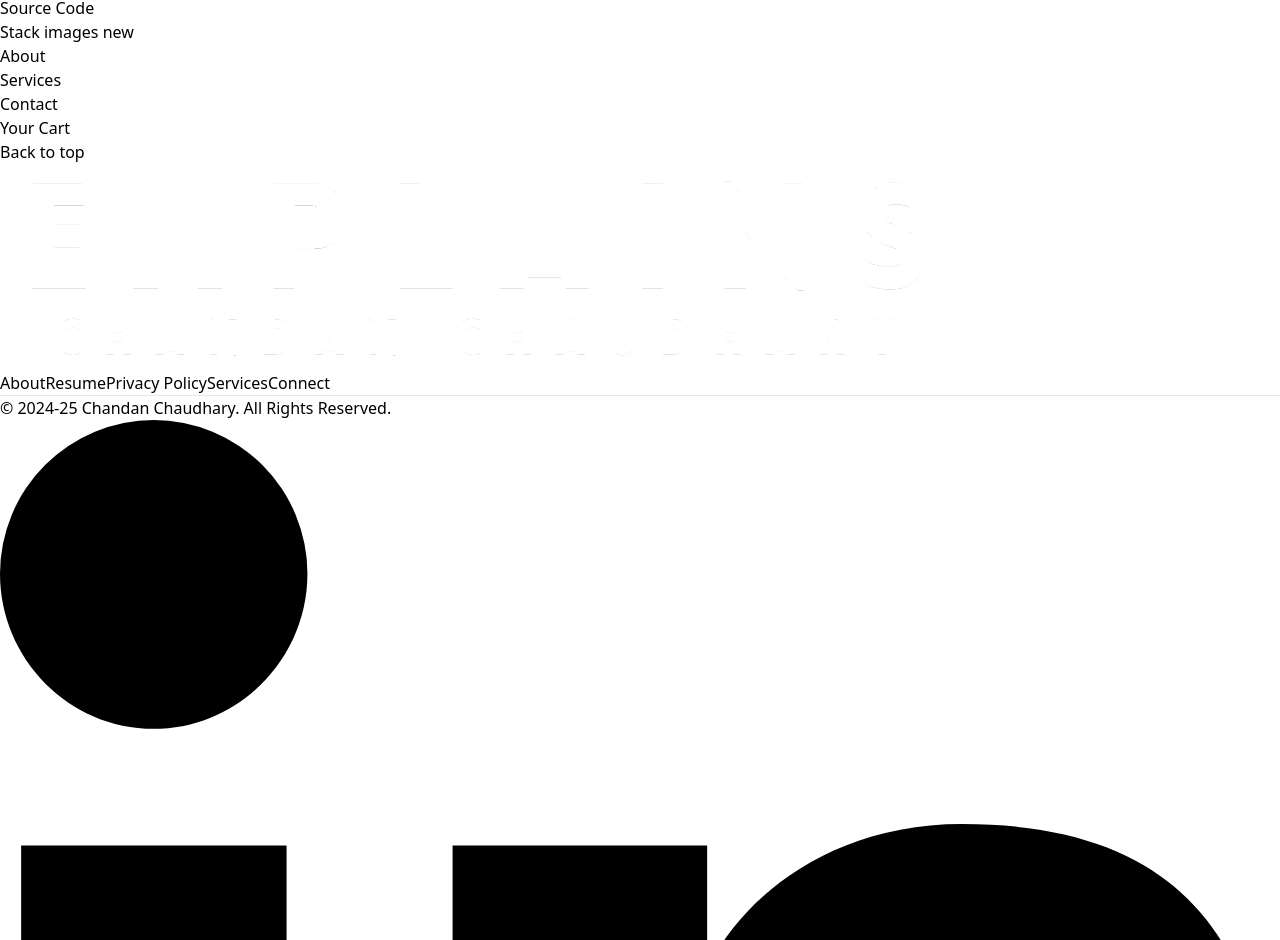
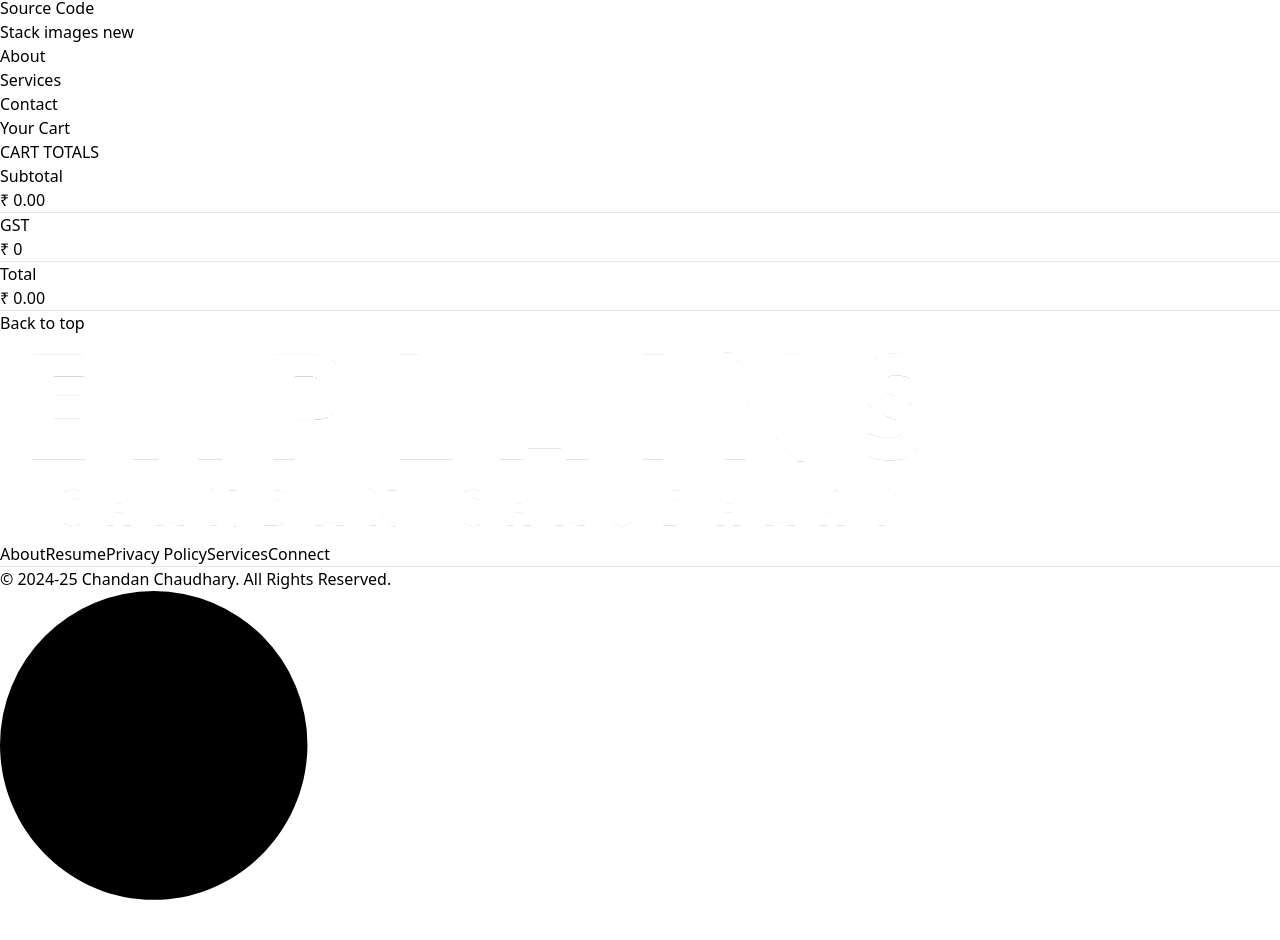
Before and after one commit to Chandan-Badge/C2Explains-ChandanChaudhary, a React (Vite) app in the folder Frontend/: page /cart in a window 1280 px wide. Shown: the part 4832-5772 px from the top of the page. Built offline with nearby package versions, Linux system fonts and the light colour scheme.

Commit message:
Improvement 26

```diff
--- a/Frontend/src/components/CartTotal.jsx
+++ b/Frontend/src/components/CartTotal.jsx
@@ -1,13 +1,36 @@
 import React, { useContext } from 'react';
 import { ShopContext } from '../context/shopContext';
+import Title from './Title';
 
 function CartTotal() {
 
-    const {currency, delivery_fee, getCartAmount} = useContext(ShopContext);
+    const {currency, getCartAmount} = useContext(ShopContext);
 
   return (
-    <div>
+    <div className='w-full'>
+      <div className='text-2xl'>
+        <Title text1={"CART"} text2={"TOTALS"} />
+      </div>
 
+      <div className='flex flex-col gap-2 mt-2 text-sm'>
+        <div className='flex justify-between'>
+          <p>Subtotal</p>
+          <p>{currency} {getCartAmount()}.00</p>
+        </div>
+        <hr />
+
+        <div className='flex justify-between'>
+          <p>GST</p>
+          <p>{currency} 0</p>
+        </div>
+        <hr />
+
+        <div className='flex justify-between'>
+          <p>Total</p>
+          <p>{currency} {getCartAmount()}.00</p>
+        </div>
+        <hr />
+      </div>
     </div>
   )
 }
--- a/Frontend/src/context/shopContext.jsx
+++ b/Frontend/src/context/shopContext.jsx
@@ -56,7 +56,7 @@ const ShopContextProvider = (probs) => {
         setCartItems(cartData);
     }
 
-    const getCartAmount = async () => {
+    const getCartAmount = () => {
         let totalAmount = 0;
 
         for(const items in cartItems) {
--- a/Frontend/src/pages/Cart.jsx
+++ b/Frontend/src/pages/Cart.jsx
@@ -2,6 +2,7 @@ import React, { useContext, useEffect, useState } from 'react'
 import { ShopContext } from '../context/shopContext';
 import Title from "../components/Title.jsx";
 import { products } from '../assets/assets.js';
+import CartTotal from '../components/CartTotal.jsx';
 
 function Cart() {
 
@@ -66,11 +67,12 @@ function Cart() {
                     </div>
                   </div>
 
+                  {/* Delete btn */}
                   <div className='p-1.5 sm:p-2 rounded-full hover:bg-[#181e33] cursor-pointer transition-all duration-300 hover:shadow-[0_0_10px_rgba(38,255,226,0.1)] active:scale-95'>
                     <svg
                       onClick={() => updateQuantity(item._id, 0)}
                       xmlns="http://www.w3.org/2000/svg"
-                      className={`w-5 sm:w-7 h-5 sm:h-7 fill-[#e3e3e3] cursor-pointer`}
+                      className={`w-5 sm:w-7 h-5 sm:h-7 fill-[#a52a2a] hover:fill-[#f00] cursor-pointer transition-all duration-300`}
                       viewBox="0 -960 960 960"
                       fill="#e3e3e3">
                       <path d="M280-120q-33 0-56.5-23.5T200-200v-520h-40v-80h200v-40h240v40h200v80h-40v520q0 33-23.5 56.5T680-120H280Zm400-600H280v520h400v-520ZM360-280h80v-360h-80v360Zm160 0h80v-360h-80v360ZM280-720v520-520Z"/>
@@ -83,6 +85,11 @@ function Cart() {
         }
       </div>
 
+        <div className='flex justify-end my-20 text-[#fff]'>
+          <div className='w-full sm:w-[450px]'>
+            <CartTotal />
+          </div>
+        </div>
     </div>
   )
 }
```
